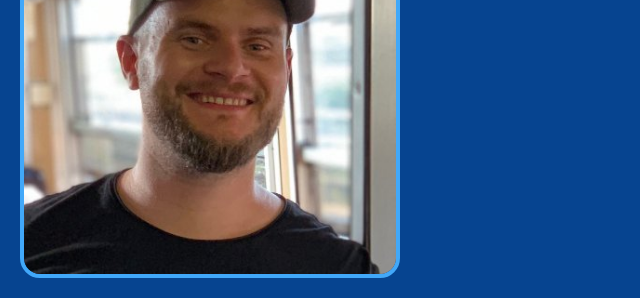
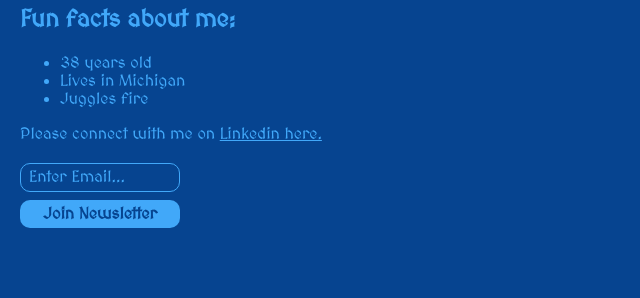
Before and after one commit to aterhune1984/personal_site, a plain HTML site: page index.html in a window 1280 px wide. Shown: the part 122-420 px from the top of the page, without its empty margins (0-640 px from the left). Drawn offline with nearby package versions, Linux system fonts and the light colour scheme; a web font is replaced by a local one.

Commit message:
changing website to show my picture

```diff
--- a/index.html
+++ b/index.html
@@ -10,7 +10,7 @@
         Challenge 1:
         Write the HTML for your personal website.
         -->
-        <img src="per.jpg">
+        <img src="andy.jpg">
         <h1>Hi, my name is Andy</h1>
         <h2>Fun facts about me:</h2>
         <ul>
```
Also changed, not shown: per.jpg (deleted).
